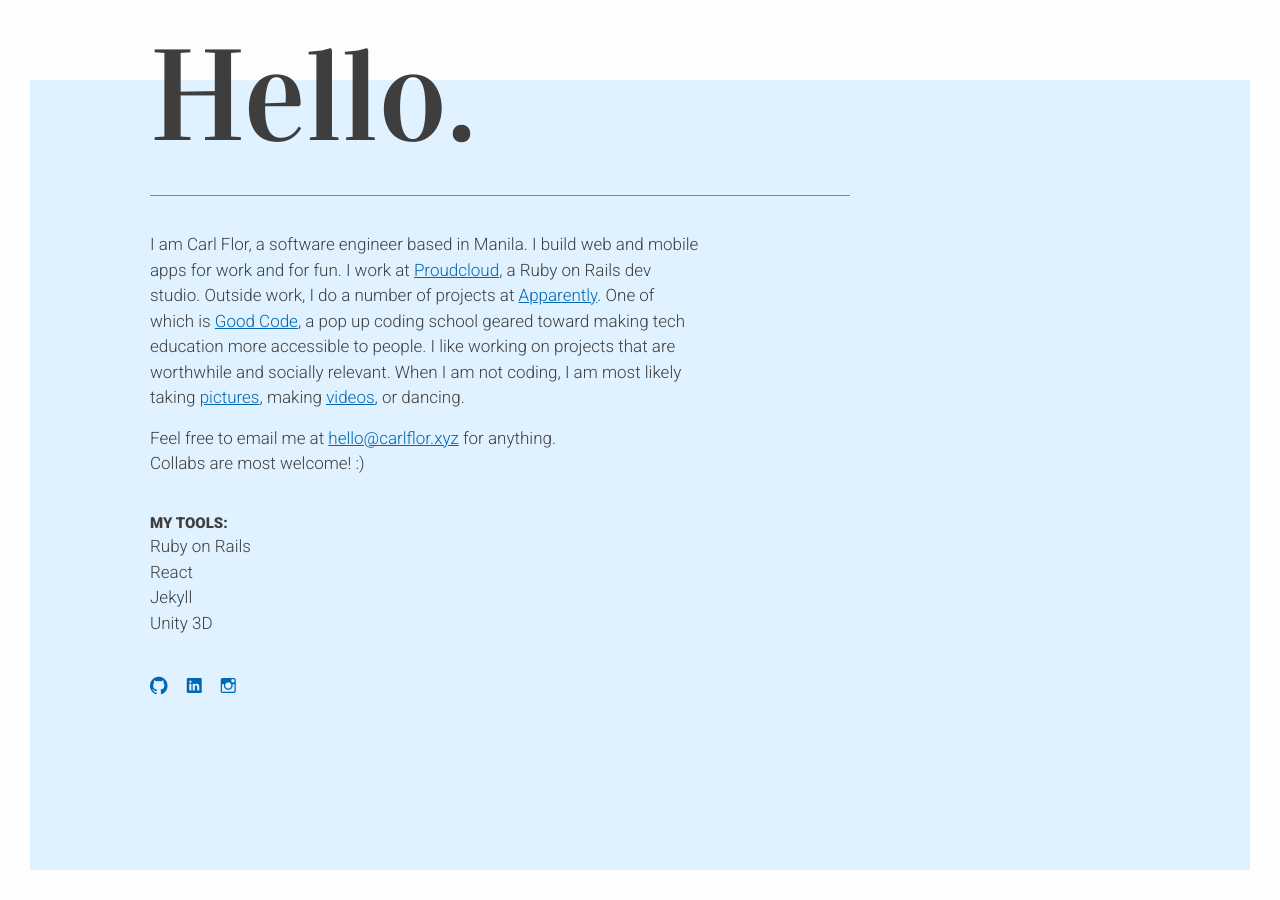
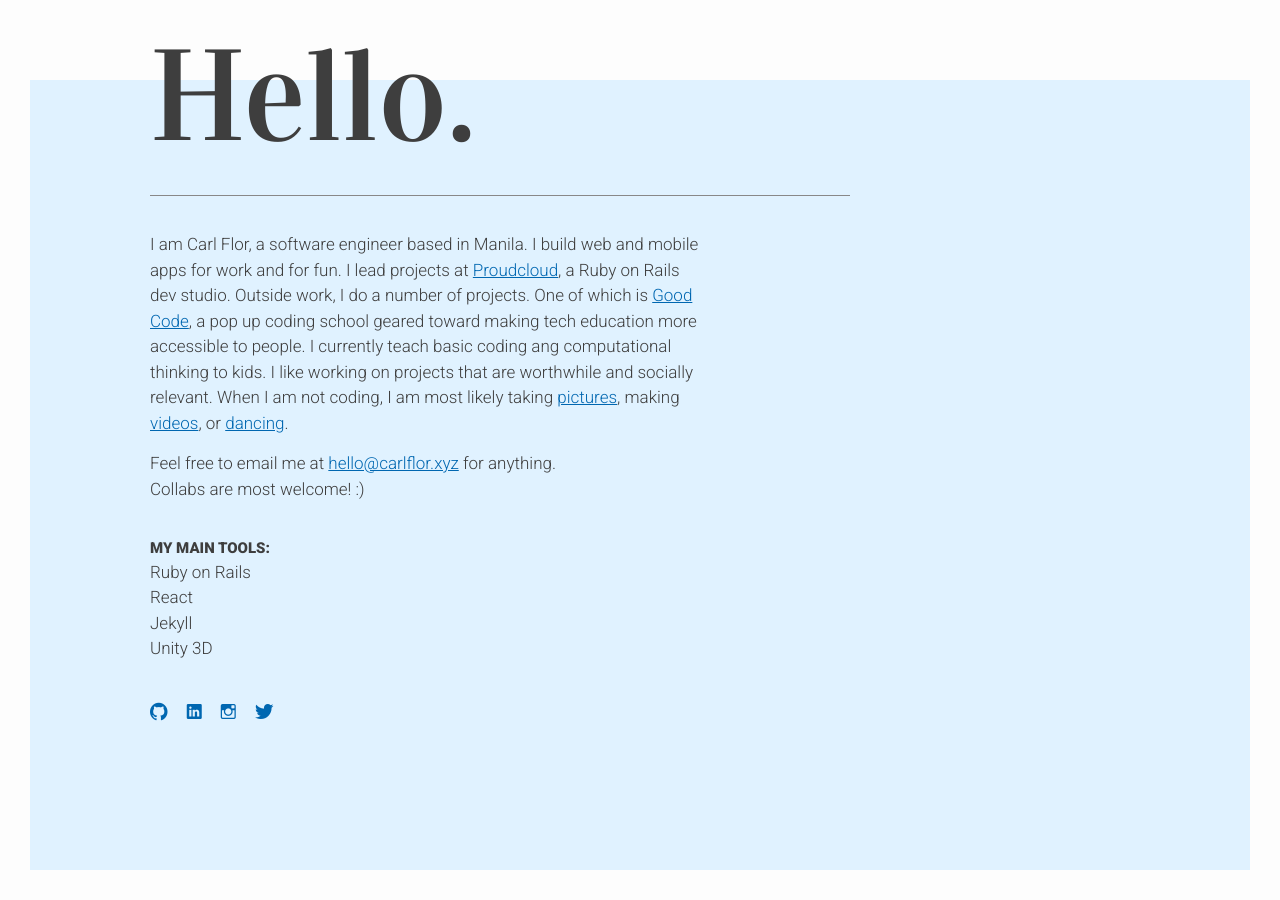
Before and after one commit to carlflor/carlflor-jekyll, a Jekyll site: the page built from index.html, in a window 1280 px wide. Built offline with Jekyll 4.4.1, drawn with Linux system fonts in a browser that asks for light colours.

Commit message:
new edits to may site

```diff
--- a/index.html
+++ b/index.html
@@ -3,17 +3,14 @@ layout: default
 greeting: Hello.
 ---
 <p class="about-me">I am Carl Flor, a software engineer based in Manila. I build web and mobile apps for
-work and for fun.
-I work at <a class="desc-link" href="https://www.proudcloud.net/" target="_blank">Proudcloud</a>, a Ruby on Rails dev studio.
-Outside work, I do a number of projects at <a class="desc-link" href="http://apparently.work/" target="_blank">Apparently</a>.
-One of which is <a class="desc-link" href="http://goodcode.xyz/" target="_blank">Good Code</a>, a pop up coding school geared toward making tech education more accessible to people.
-I like working on projects that are worthwhile and socially relevant.
-When I am not coding, I am most likely taking <a class="desc-link" href="https://www.flickr.com/photos/132863000@N07/" target="_blank">pictures</a>,
-making <a class="desc-link" href="https://vimeo.com/carlflor" target="_blank">videos</a>, or dancing.</p>
+work and for fun. I lead projects at <a class="desc-link" href="https://www.proudcloud.net/" target="_blank">Proudcloud</a>, a Ruby on Rails dev studio.
+Outside work, I do a number of projects. One of which is <a class="desc-link" href="http://goodcode.xyz/" target="_blank">Good Code</a>, a pop up coding school geared toward making tech education more accessible to people. I currently teach basic coding ang computational thinking to kids. I like working on projects that are worthwhile and socially relevant.
+When I am not coding, I am most likely taking <a class="desc-link" href="https://www.flickr.com/photos/132863000@N07/" target="_blank">pictures</a>, making
+ <a class="desc-link" href="https://vimeo.com/carlflor" target="_blank">videos</a>, or <a class="desc-link" href="https://media.giphy.com/media/6fScAIQR0P0xW/giphy.gif" target="_blank">dancing</a>.</p>
 <p class="email">
   Feel free to email me at <a class="desc-link" href="mailto:carlmyerflor@gmail.com" target="_top">hello@carlflor.xyz</a> for anything.<br>Collabs are most welcome! :)
 </p>
-<h2 class="subtitle">My Tools:</h2>
+<h2 class="subtitle">My Main Tools:</h2>
 <ul class="tools">
   <li>Ruby on Rails</li>
   <li>React</li>
@@ -30,4 +27,7 @@ making <a class="desc-link" href="https://vimeo.com/carlflor" target="_blank">vi
   <li><a href="https://www.instagram.com/carlflor/" target="_blank">
     <i class="icon ion-social-instagram-outline"></i>
   </a></li>
+  <li><a href="https://twitter.com/carlflor" target="_blank">
+    <i class="icon ion-social-twitter"></i>
+  </a></li>
 </ul>
```
